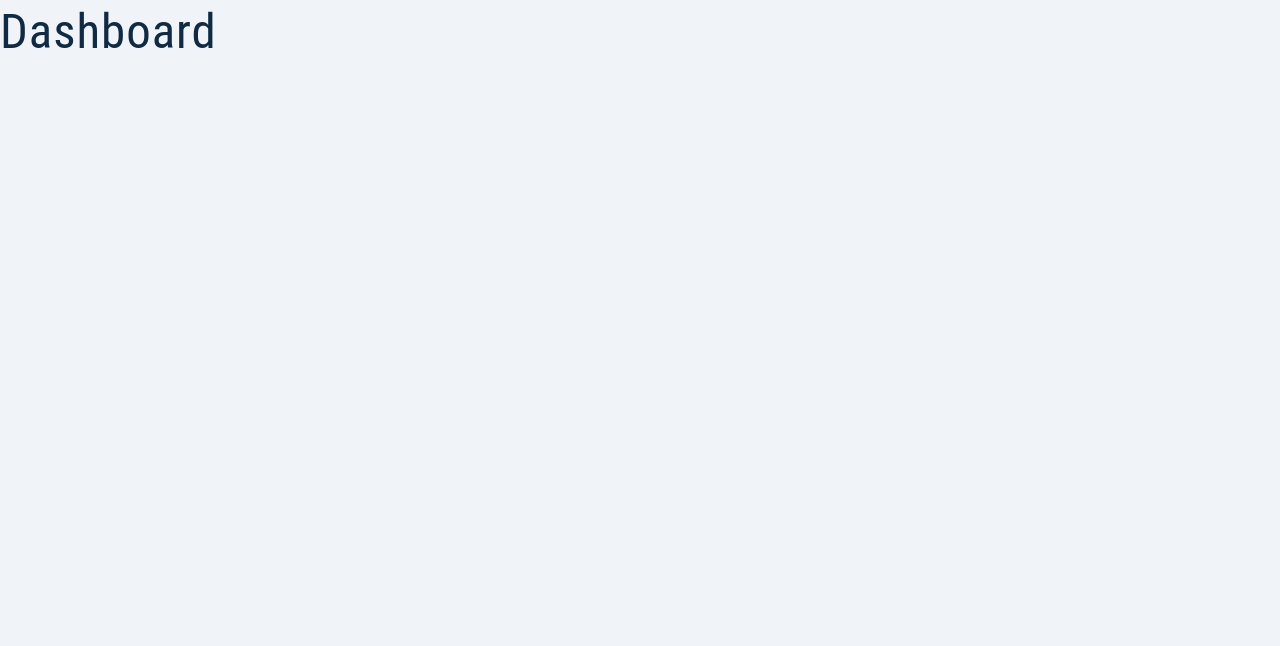
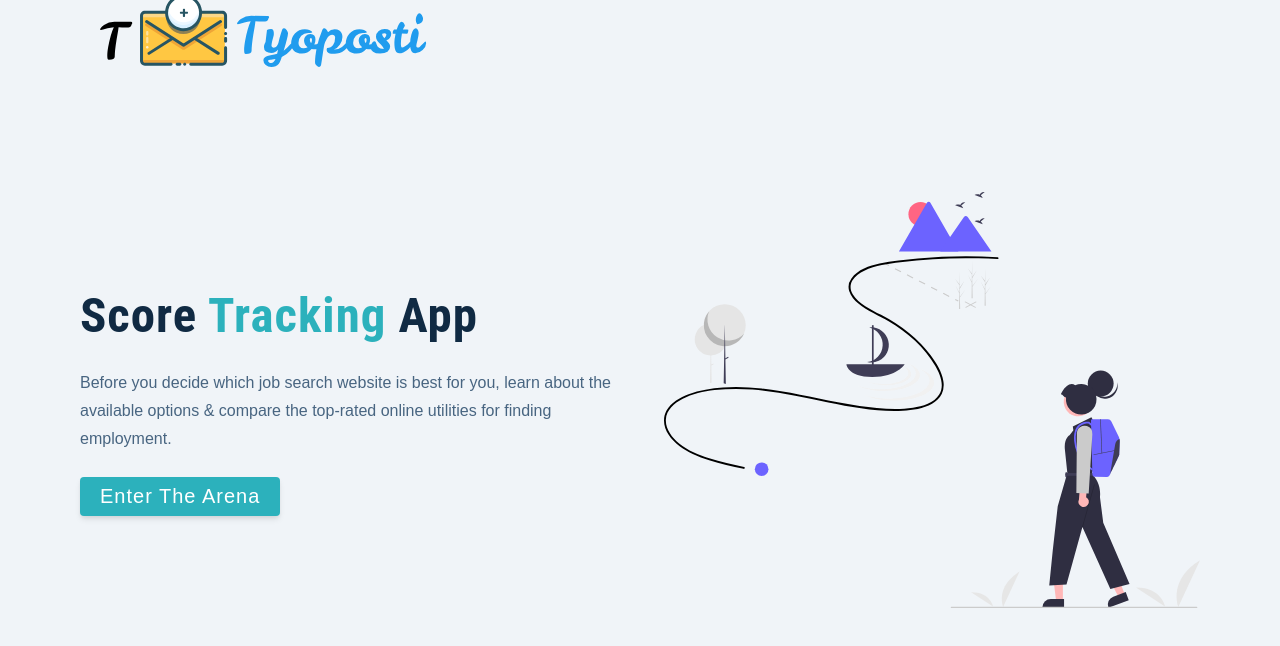
Before and after one commit to onrush1995/scoretracker, a React (Create React App) app: page / in a window 1280 px wide. Shown: the top 646 px of the page. Built offline with nearby package versions, Linux system fonts and the light colour scheme.

Commit message:
Modified landing pages

```diff
--- a/src/App.js
+++ b/src/App.js
@@ -1,12 +1,13 @@
 import { BrowserRouter, Routes, Route } from 'react-router-dom';
-import { Dashboard, Register, Landing, Error } from './pages';
+import { Register, Landing, Error } from './pages';
 function App() {
     return (
         <BrowserRouter>
             <Routes>
-                <Route path='/' element={<Dashboard />} />
+                <Route path='/' element={<Landing />} />
+                {/* <Route path='/' element={<Dashboard />} /> */}
                 <Route path='/register' element={<Register />} />
-                <Route path='/landing' element={<Landing />} />
+
                 <Route path='*' element={<Error />} />
             </Routes>
         </BrowserRouter>
```
